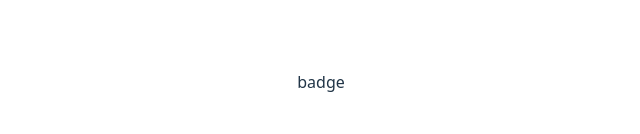
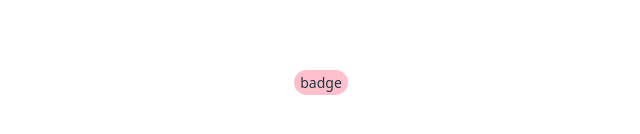
Before and after one commit to wlstjjw/component-library, a React (Vite) app: page / in a window 1280 px wide. Shown: the part 318-452 px from the top of the page, without its empty margins (319-959 px from the left). Built offline with nearby package versions, Linux system fonts and the light colour scheme.

Commit message:
badge type

```diff
--- a/package.json
+++ b/package.json
@@ -11,6 +11,8 @@
   },
   "dependencies": {
     "@emotion/css": "^11.13.5",
+    "@emotion/react": "^11.14.0",
+    "@emotion/styled": "^11.14.1",
     "react": "^19.2.0",
     "react-dom": "^19.2.0"
   },
--- a/src/App.tsx
+++ b/src/App.tsx
@@ -5,7 +5,11 @@ import Badge from '@/components/jinseo/Badge'
 function App() {
   return (
     <>
-      <Badge />
+      <Badge
+        variant="light"
+        size="m"
+        color="primary"
+      />
     </>
   )
 }
--- a/src/components/jinseo/Badge.tsx
+++ b/src/components/jinseo/Badge.tsx
@@ -1,5 +1,52 @@
-export default function Badge() {
+import styled from "@emotion/styled";
+import {type BadgeProps} from "@/types/components/jinseo/badge";
+
+// 1. color: primary, secondary, success, info, warning, error, gray
+// 2. size: s, m, l
+// 3. variant: light, outlined, filled, ghost
+
+export default function Badge(props: BadgeProps) {
+    const {
+        variant,
+        size,
+        color,
+    } = props;
+
     return (
-        <div>badge</div>
+        <StyledBadge
+            $variant={variant}
+            $size={size}
+            $color={color}
+        >badge</StyledBadge>
     )
 }
+
+export const StyledBadge = styled.div<{
+    $variant: BadgeProps["variant"];
+    $size: BadgeProps["size"];
+    $color: BadgeProps["color"];
+}>`
+    border-radius: 999px;
+    background: pink;
+
+    padding: ${({$size}) => {
+        switch ($size) {
+            case "s":
+                return "1px 4px";
+            case "m":
+                return "2px 6px";
+            case "l":
+                return "4px 8px";
+        }
+    }};
+    font-size: ${({$size}) => {
+        switch ($size) {
+            case "s":
+                return "12px";
+            case "m":
+                return "14px";
+            case "l":
+                return "16px";
+        }
+    }};
+`
```
Also changed, not shown: src/types/components/jinseo/badge.ts (+10 -0 lines), 1 other file (tests, documents, lock files or other folders).
